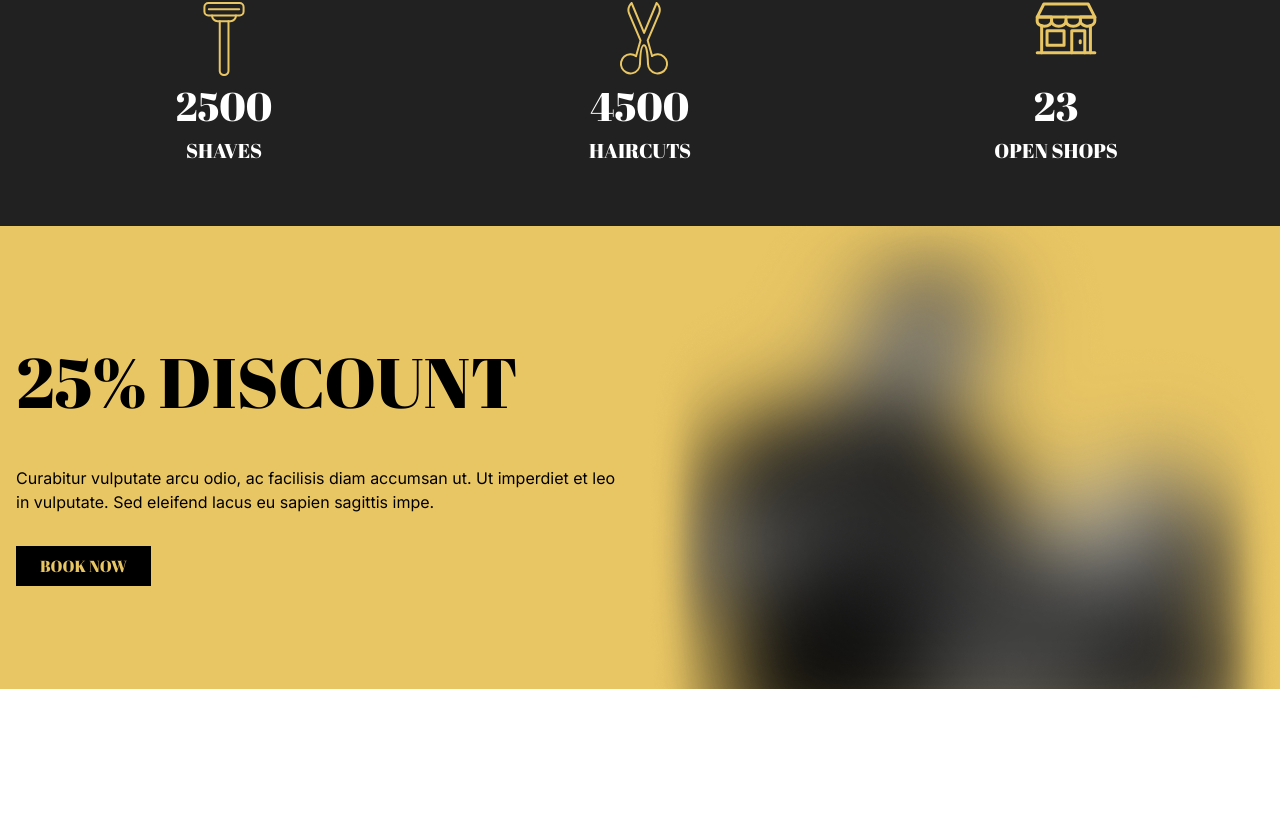
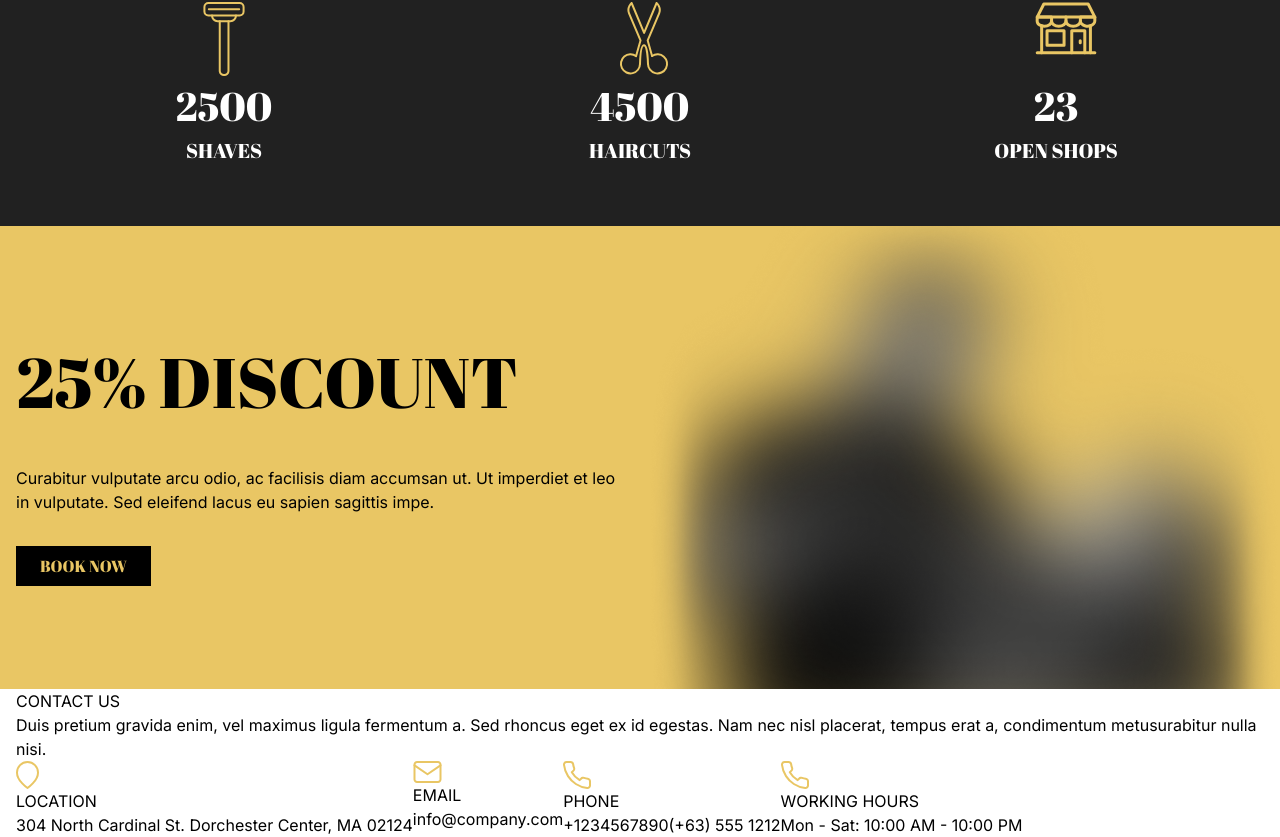
Before and after one commit to Sumit-Chouhan-786/saloon-app, a React (Create React App) app: page / in a window 1280 px wide. Shown: the part 1196-2033 px from the top of the page. Before the commit the page ends 1885 px from the top, so only its background shows below. Built offline with nearby package versions, Linux system fonts and the light colour scheme.

Commit message:
footer start

```diff
--- a/src/components/common/Footer.jsx
+++ b/src/components/common/Footer.jsx
@@ -1,9 +1,41 @@
 import React from 'react'
-
+import { LocationIcon, EmailIcon, PhoneIcon, TimeIcon } from '../../utilits/icons'
 const Footer = () => {
   return (
-    <div>Footer</div>
-  )
+    <div className="bg-white">
+      <div className="container px-4 mx-auto">
+        <h2>CONTACT US</h2>
+        <p>
+          Duis pretium gravida enim, vel maximus ligula fermentum a. Sed rhoncus
+          eget ex id egestas. Nam nec nisl placerat, tempus erat a, condimentum
+          metusurabitur nulla nisi.
+        </p>
+        <div className="flex flex-wrap">
+          <div>
+            <LocationIcon />
+            <h3>LOCATION</h3>
+            <p>304 North Cardinal St. Dorchester Center, MA 02124</p>
+          </div>
+          <div>
+            <EmailIcon />
+            <h3>EMAIL</h3>
+            <p>info@company.com</p>
+          </div>
+          <div>
+            <PhoneIcon />
+            <h3>PHONE</h3>
+            <a href="tel:+1234567890">+1234567890</a>
+            <a href="tel:+635551212">(+63) 555 1212</a>
+          </div>
+          <div>
+            <TimeIcon />
+            <h3> WORKING HOURS</h3>
+            <p>Mon - Sat: 10:00 AM - 10:00 PM</p>
+          </div>
+        </div>
+      </div>
+    </div>
+  );
 }
 
 export default Footer
--- a/src/pages/Home.jsx
+++ b/src/pages/Home.jsx
@@ -3,6 +3,7 @@ import Services from "../components/common/Services";
 import Nav from "../components/common/Nav";
 import Counting from "../components/common/Counting";
 import Discount from "../components/common/Discount";
+import Footer from "../components/common/Footer";
 const Home = () => {
   return (
     <>
@@ -11,6 +12,7 @@ const Home = () => {
         <Services />
         <Counting />
         <Discount />
+        <Footer />
       </div>
     </>
   );
--- a/src/utilits/icons.js
+++ b/src/utilits/icons.js
@@ -211,3 +211,90 @@ export const ShopIcon = () => {
   );
 
 };
+
+export const LocationIcon = () => {
+  return (
+    <svg
+      width="23"
+      height="28"
+      viewBox="0 0 23 28"
+      fill="none"
+      xmlns="http://www.w3.org/2000/svg"
+    >
+      <path
+        d="M22 11.636C22 19.909 11.5 27 11.5 27C11.5 27 0.99997 19.909 0.99997 11.636C0.982143 8.83325 2.07833 6.1382 4.04741 4.14361C6.0165 2.14901 8.69723 1.01824 11.5 1C14.3027 1.01824 16.9834 2.14901 18.9525 4.14361C20.9216 6.1382 22.0178 8.83325 22 11.636V11.636Z"
+        stroke="#E9C664"
+        stroke-width="2"
+        stroke-linecap="round"
+        stroke-linejoin="round"
+      />
+    </svg>
+  );
+}
+
+export const EmailIcon = () => {
+  return (
+    <svg
+      width="29"
+      height="22"
+      viewBox="0 0 29 22"
+      fill="none"
+      xmlns="http://www.w3.org/2000/svg"
+    >
+      <path
+        d="M4.1 1.00034H24.9C25.5757 0.989335 26.2282 1.24602 26.7153 1.71439C27.2024 2.18275 27.4845 2.82477 27.5 3.50034V18.5003C27.4845 19.1759 27.2024 19.8179 26.7153 20.2863C26.2282 20.7547 25.5757 21.0113 24.9 21.0003H4.1C3.42434 21.0113 2.77176 20.7547 2.28466 20.2863C1.79756 19.8179 1.51549 19.1759 1.5 18.5003V3.50034C1.51549 2.82477 1.79756 2.18275 2.28466 1.71439C2.77176 1.24602 3.42434 0.989335 4.1 1.00034V1.00034Z"
+        stroke="#E9C664"
+        stroke-width="2"
+        stroke-linecap="round"
+        stroke-linejoin="round"
+      />
+      <path
+        d="M27.5 4.38708L14.5 13.2701L1.5 4.38708"
+        stroke="#E9C664"
+        stroke-width="2"
+        stroke-linecap="round"
+        stroke-linejoin="round"
+      />
+    </svg>
+  );
+};
+
+export const PhoneIcon = () => {
+  return (
+    <svg
+      width="28"
+      height="28"
+      viewBox="0 0 28 28"
+      fill="none"
+      xmlns="http://www.w3.org/2000/svg"
+    >
+      <path
+        d="M26.9993 20.4661V24.3801C27.0004 24.7439 26.9255 25.1038 26.7794 25.437C26.6334 25.7701 26.4193 26.069 26.151 26.3146C25.8827 26.5602 25.5661 26.7471 25.2214 26.8633C24.8767 26.9794 24.5115 27.0223 24.1493 26.9891C20.1275 26.5535 16.2636 25.1819 12.8673 22.9841C9.70973 20.9822 7.03167 18.3096 5.0233 15.1561C2.81449 11.7536 1.43958 7.87797 1.0103 3.84414C0.977934 3.48295 1.02117 3.11897 1.13724 2.7754C1.25332 2.43184 1.43969 2.11622 1.68448 1.84867C1.92927 1.58111 2.22712 1.36748 2.55903 1.22138C2.89094 1.07529 3.24965 0.999945 3.6123 1.00014H7.5343C8.16804 0.993552 8.78259 1.21752 9.26348 1.63035C9.74437 2.04317 10.0588 2.61671 10.1483 3.24414C10.3138 4.49678 10.6208 5.72663 11.0633 6.91014C11.2392 7.37716 11.2772 7.88485 11.173 8.37287C11.0688 8.86089 10.8266 9.30873 10.4753 9.66314L8.8153 11.3201C10.678 14.5878 13.3879 17.2922 16.6593 19.1481L18.3193 17.4911C18.6751 17.1403 19.1238 16.8986 19.6125 16.7946C20.1012 16.6906 20.6095 16.7286 21.0773 16.9041C22.2634 17.3457 23.4955 17.652 24.7503 17.8171C25.3849 17.9058 25.9648 18.2247 26.3795 18.7132C26.7942 19.2016 27.0148 19.8256 26.9993 20.4661Z"
+        stroke="#E9C664"
+        stroke-width="2"
+        stroke-linecap="round"
+        stroke-linejoin="round"
+      />
+    </svg>
+  );
+};
+
+export const TimeIcon = () => {
+  return (
+    <svg
+      width="28"
+      height="28"
+      viewBox="0 0 28 28"
+      fill="none"
+      xmlns="http://www.w3.org/2000/svg"
+    >
+      <path
+        d="M26.9993 20.4661V24.3801C27.0004 24.7439 26.9255 25.1038 26.7794 25.437C26.6334 25.7701 26.4193 26.069 26.151 26.3146C25.8827 26.5602 25.5661 26.7471 25.2214 26.8633C24.8767 26.9794 24.5115 27.0223 24.1493 26.9891C20.1275 26.5535 16.2636 25.1819 12.8673 22.9841C9.70973 20.9822 7.03167 18.3096 5.0233 15.1561C2.81449 11.7536 1.43958 7.87797 1.0103 3.84414C0.977934 3.48295 1.02117 3.11897 1.13724 2.7754C1.25332 2.43184 1.43969 2.11622 1.68448 1.84867C1.92927 1.58111 2.22712 1.36748 2.55903 1.22138C2.89094 1.07529 3.24965 0.999945 3.6123 1.00014H7.5343C8.16804 0.993552 8.78259 1.21752 9.26348 1.63035C9.74437 2.04317 10.0588 2.61671 10.1483 3.24414C10.3138 4.49678 10.6208 5.72663 11.0633 6.91014C11.2392 7.37716 11.2772 7.88485 11.173 8.37287C11.0688 8.86089 10.8266 9.30873 10.4753 9.66314L8.8153 11.3201C10.678 14.5878 13.3879 17.2922 16.6593 19.1481L18.3193 17.4911C18.6751 17.1403 19.1238 16.8986 19.6125 16.7946C20.1012 16.6906 20.6095 16.7286 21.0773 16.9041C22.2634 17.3457 23.4955 17.652 24.7503 17.8171C25.3849 17.9058 25.9648 18.2247 26.3795 18.7132C26.7942 19.2016 27.0148 19.8256 26.9993 20.4661Z"
+        stroke="#E9C664"
+        stroke-width="2"
+        stroke-linecap="round"
+        stroke-linejoin="round"
+      />
+    </svg>
+  );
+};
```
